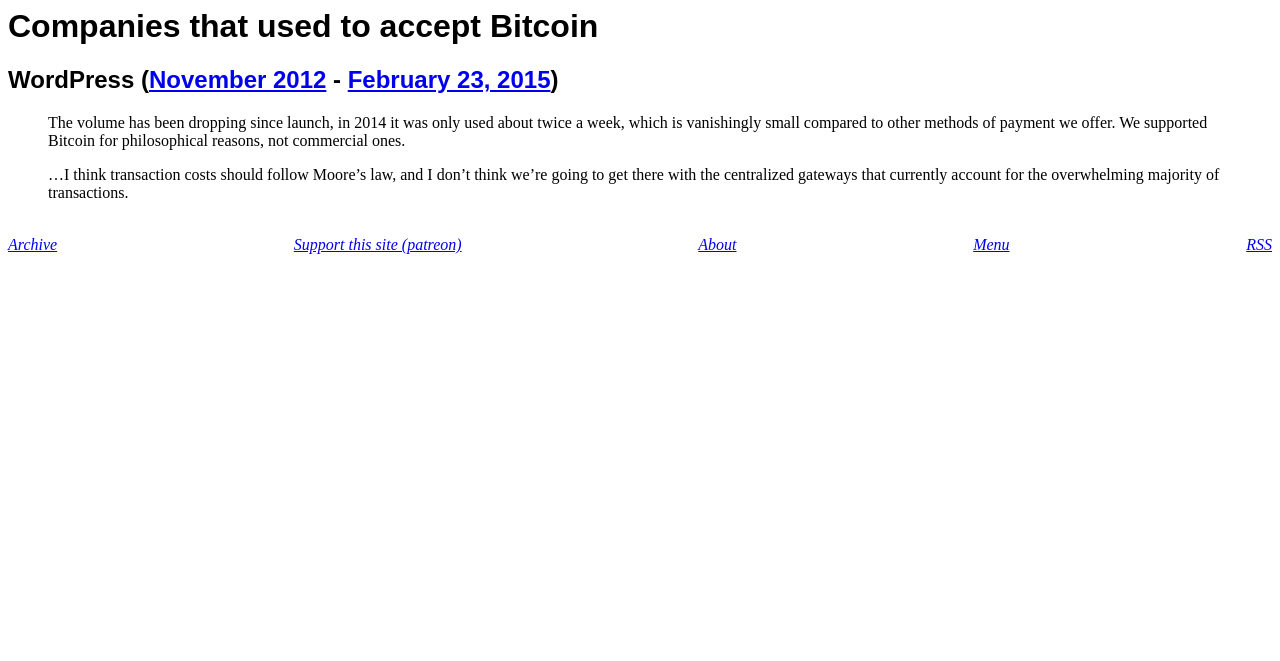
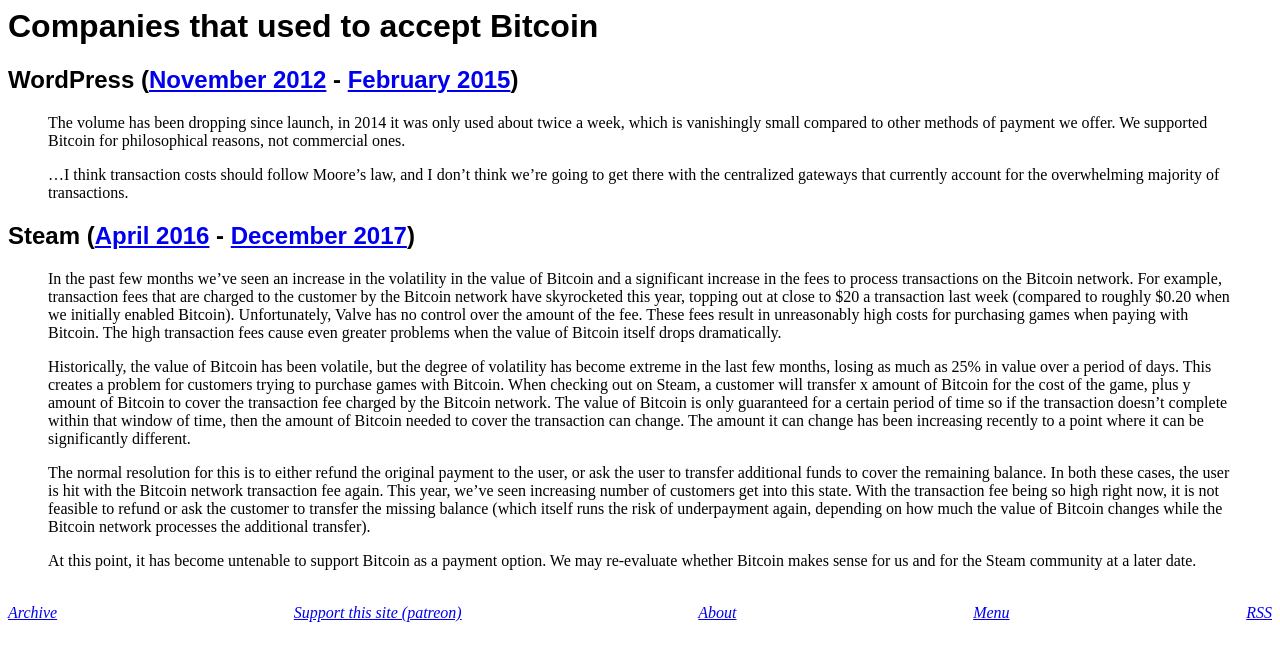
Before and after one commit to derykmakgill/website, a Jekyll site: the page built from btc-companies.md, in a window 1280 px wide. Shown: the top 661 px of the page. Built offline with Jekyll 4.4.1, drawn with Linux system fonts in a browser that asks for light colours.

Commit message:
Update btc-companies.md

```diff
--- a/btc-companies.md
+++ b/btc-companies.md
@@ -3,8 +3,18 @@
 title: Companies that used to accept Bitcoin
 ---
 
-## WordPress ([November 2012](https://wordpress.com/blog/2012/11/15/pay-another-way-bitcoin/) - [February 23, 2015](https://www.coindesk.com/wordpress-removes-bitcoin-payment-option))
+## WordPress ([November 2012](https://wordpress.com/blog/2012/11/15/pay-another-way-bitcoin/) - [February 2015](https://www.coindesk.com/wordpress-removes-bitcoin-payment-option))
 
 >The volume has been dropping since launch, in 2014 it was only used about twice a week, which is vanishingly small compared to other methods of payment we offer. We supported Bitcoin for philosophical reasons, not commercial ones.
 >
 >...I think transaction costs should follow Moore’s law, and I don’t think we’re going to get there with the centralized gateways that currently account for the overwhelming majority of transactions.
+
+## Steam ([April 2016](https://cointelegraph.com/news/steam-to-accept-payments-via-bitcoin-in-its-next-update) - [December 2017](https://steamcommunity.com/games/593110/announcements/detail/1464096684955433613))
+
+>In the past few months we've seen an increase in the volatility in the value of Bitcoin and a significant increase in the fees to process transactions on the Bitcoin network. For example, transaction fees that are charged to the customer by the Bitcoin network have skyrocketed this year, topping out at close to $20 a transaction last week (compared to roughly $0.20 when we initially enabled Bitcoin). Unfortunately, Valve has no control over the amount of the fee. These fees result in unreasonably high costs for purchasing games when paying with Bitcoin. The high transaction fees cause even greater problems when the value of Bitcoin itself drops dramatically.
+>
+>Historically, the value of Bitcoin has been volatile, but the degree of volatility has become extreme in the last few months, losing as much as 25% in value over a period of days. This creates a problem for customers trying to purchase games with Bitcoin. When checking out on Steam, a customer will transfer x amount of Bitcoin for the cost of the game, plus y amount of Bitcoin to cover the transaction fee charged by the Bitcoin network. The value of Bitcoin is only guaranteed for a certain period of time so if the transaction doesn’t complete within that window of time, then the amount of Bitcoin needed to cover the transaction can change. The amount it can change has been increasing recently to a point where it can be significantly different.
+>
+>The normal resolution for this is to either refund the original payment to the user, or ask the user to transfer additional funds to cover the remaining balance. In both these cases, the user is hit with the Bitcoin network transaction fee again. This year, we’ve seen increasing number of customers get into this state. With the transaction fee being so high right now, it is not feasible to refund or ask the customer to transfer the missing balance (which itself runs the risk of underpayment again, depending on how much the value of Bitcoin changes while the Bitcoin network processes the additional transfer).
+>
+>At this point, it has become untenable to support Bitcoin as a payment option. We may re-evaluate whether Bitcoin makes sense for us and for the Steam community at a later date.
```
